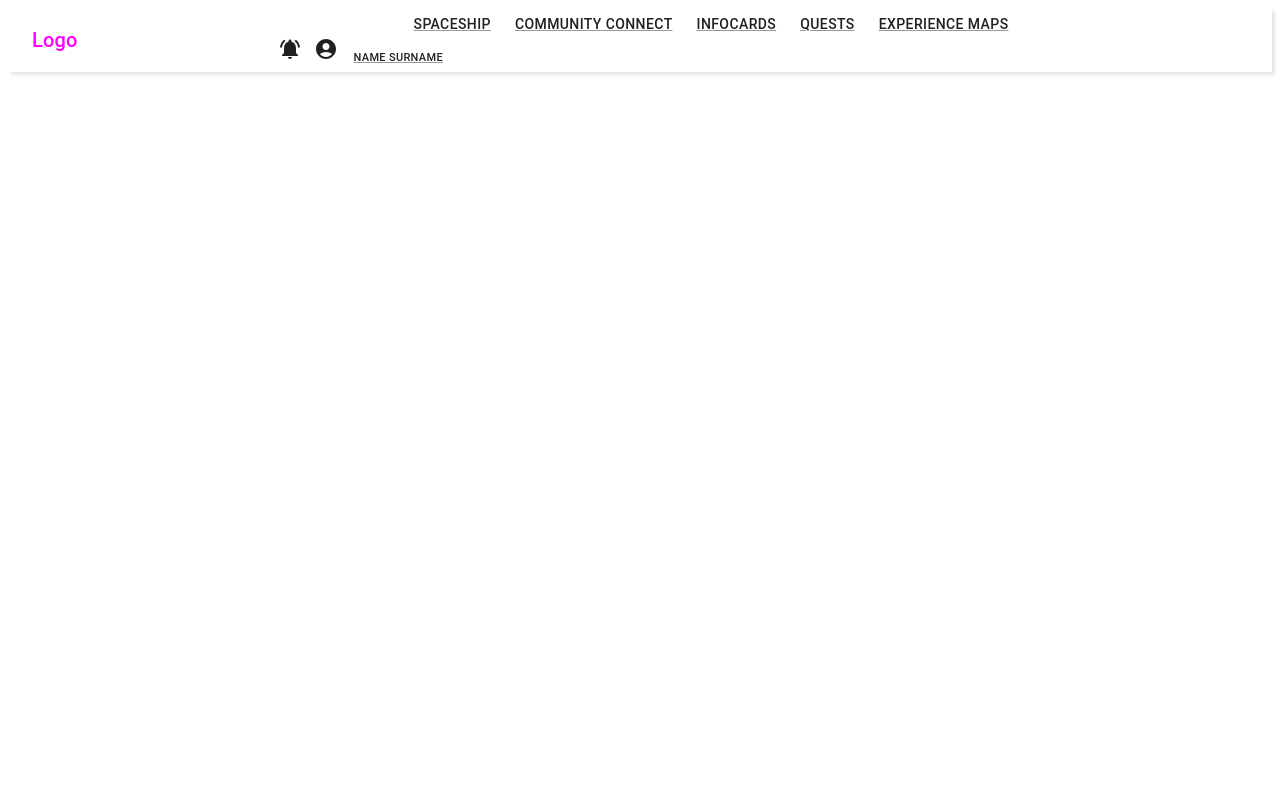
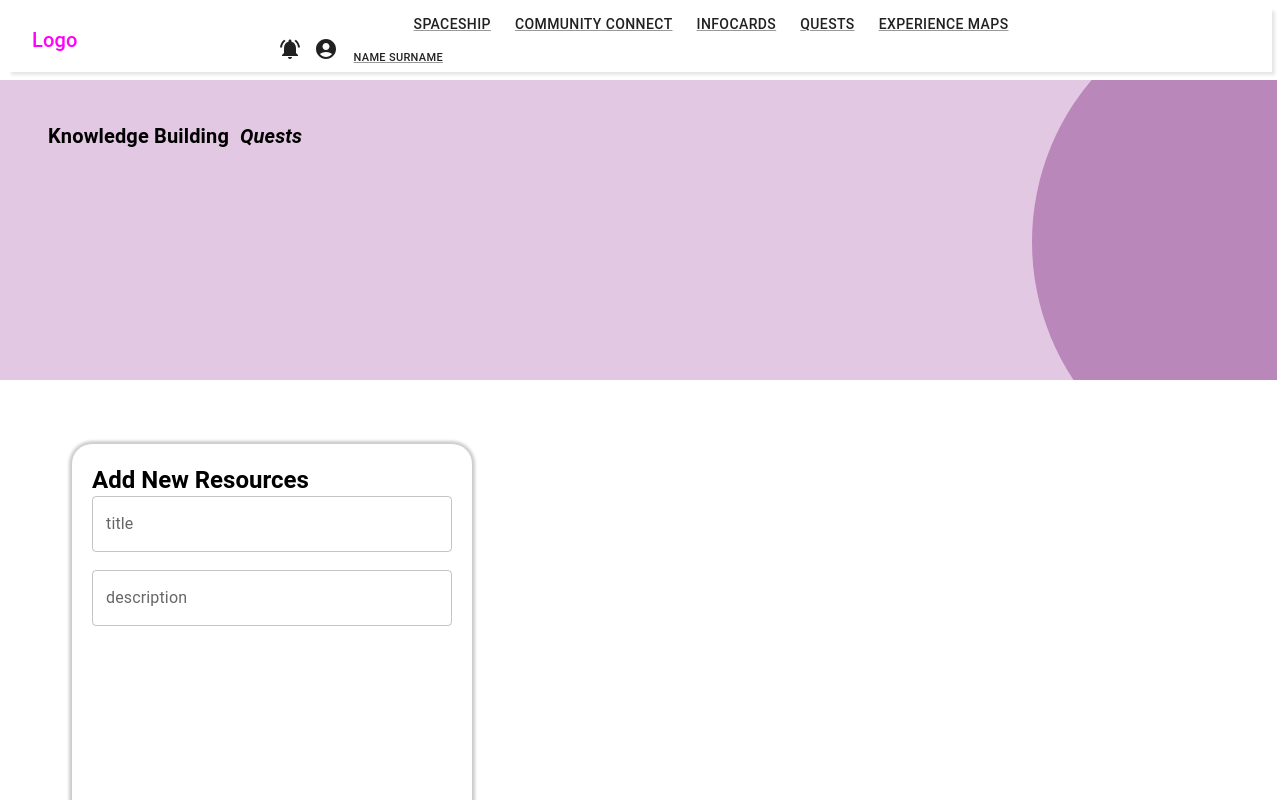
Before and after one commit to neilcarnac/caarya-web, a React (Create React App) app: page / in a window 1280 px wide. Shown: the top 800 px of the page. Built offline with nearby package versions, Linux system fonts and the light colour scheme.

Commit message:
worked on the homepage

```diff
--- a/src/Components/FoldForm/FoldForm.jsx
+++ b/src/Components/FoldForm/FoldForm.jsx
@@ -1,10 +1,55 @@
 import React from 'react'
+import { AppBar, Toolbar, Typography, Link, Box, TextField } from '@mui/material';
 
 const FoldForm = () => {
   return (
-    <div>
+    <>
+    <Box>
+    <Box
+    backgroundColor="white"
+    height="500px"
+    width="400px"
+    ml={8}
+    mt={8}
+    borderRadius="20px"
+    boxShadow= '0px 0px 3px 3px rgba(0, 0, 0, 0.2)'
+    >
+      <form
+      style={{
+        display: 'flex',
+        flexDirection: 'column',
+        justifyContent: 'center',
+        padding: '20px',
+      }}>
+        <Typography
+        variant='h5'
+        >
+         <span style={{paddingBottom:"10px", fontWeight: "bold"}}>
+         Add New Resources
+          </span>
+        </Typography>
+        <TextField
 
-    </div>
+        id="title"
+        label="title"
+        placeholder="Input Text"
+        backgroundColor="#caca6d"
+        >
+        </TextField>
+        <br />
+        <TextField
+
+        id="description"
+        label="description"
+        placeholder="Input Text"
+
+        >
+        </TextField>
+
+      </form>
+    </Box>
+    </Box>
+    </>
   )
 }
 
--- a/src/Components/Rectangle/Rectangle.jsx
+++ b/src/Components/Rectangle/Rectangle.jsx
@@ -1,10 +1,90 @@
+import { Box, Typography } from '@mui/material'
 import React from 'react'
+import { motion } from 'framer-motion'
+
+const RectangleAnimation = {
+  hidden: {
+    opacity: 0,
+    x: '-200vw',
+  },
+  visible: {
+    opacity: 1,
+    x: 0,
+    transition: {
+      type: "spring",
+      delay: 0.5,
+      duration: 2.3,
+    }
+  }
+}
 
 const Rectangle = () => {
   return (
-    <div>
+    <>
+      <Box
+      my={1}
+      >
 
-    </div>
+        <motion.div
+          variants={RectangleAnimation}
+          initial="hidden"
+          animate="visible">
+          <Box
+          ml={-2}
+            width="101.69%"
+            height="300px"
+            overflow="hidden"
+            backgroundColor="#e2c8e2">
+
+          <Typography
+            variant="h6"
+
+            sx={{
+              ml: 7,
+              mt: 5,
+              textTransform: 'capitalize',
+              FontFamily: "Poppins",
+              color: 'black',
+            }}
+            >
+              <span style={{fontWeight: "bold"}}>
+                Knowledge Building
+              </span>
+            </Typography>
+          <Typography
+            variant="h6"
+
+            sx={{
+              ml: 31,
+              mt: -4,
+              textTransform: 'capitalize',
+              FontFamily: "Poppins",
+              color: 'black',
+            }}
+            >
+              <span style={{fontWeight: "bold"}}>
+                <i>Quests</i>
+              </span>
+            </Typography>
+
+          <Box
+          width="500px"
+          height="500px"
+          overflow= "hidden"
+          borderRadius="600px"
+          ml={130}
+          mt={-20}
+          backgroundColor="#b987b9"
+          >
+          </Box>
+
+
+
+          </Box>
+        </motion.div>
+
+      </Box>
+    </>
   )
 }
 
--- a/src/index.css
+++ b/src/index.css
@@ -1 +1,5 @@
 @import-normalize;
+
+body{
+    font-family: 'Poppins', sans-serif;
+}
--- a/src/pages/Home/Home.jsx
+++ b/src/pages/Home/Home.jsx
@@ -3,10 +3,14 @@ import React from 'react'
 import Navbar from '../../Components/Navbar/Navbar'
 import { motion } from 'framer-motion'
 import Motionprac from '../../Components/Motions/MotionPrac/Motionprac'
+import Rectangle from '../../Components/Rectangle/Rectangle'
+import FoldForm from '../../Components/FoldForm/FoldForm'
 const Home = () => {
   return (
   <>
     <Navbar />
+    <Rectangle />
+    <FoldForm />
     {/* <Motionprac />     */}
   </>
   )
```
